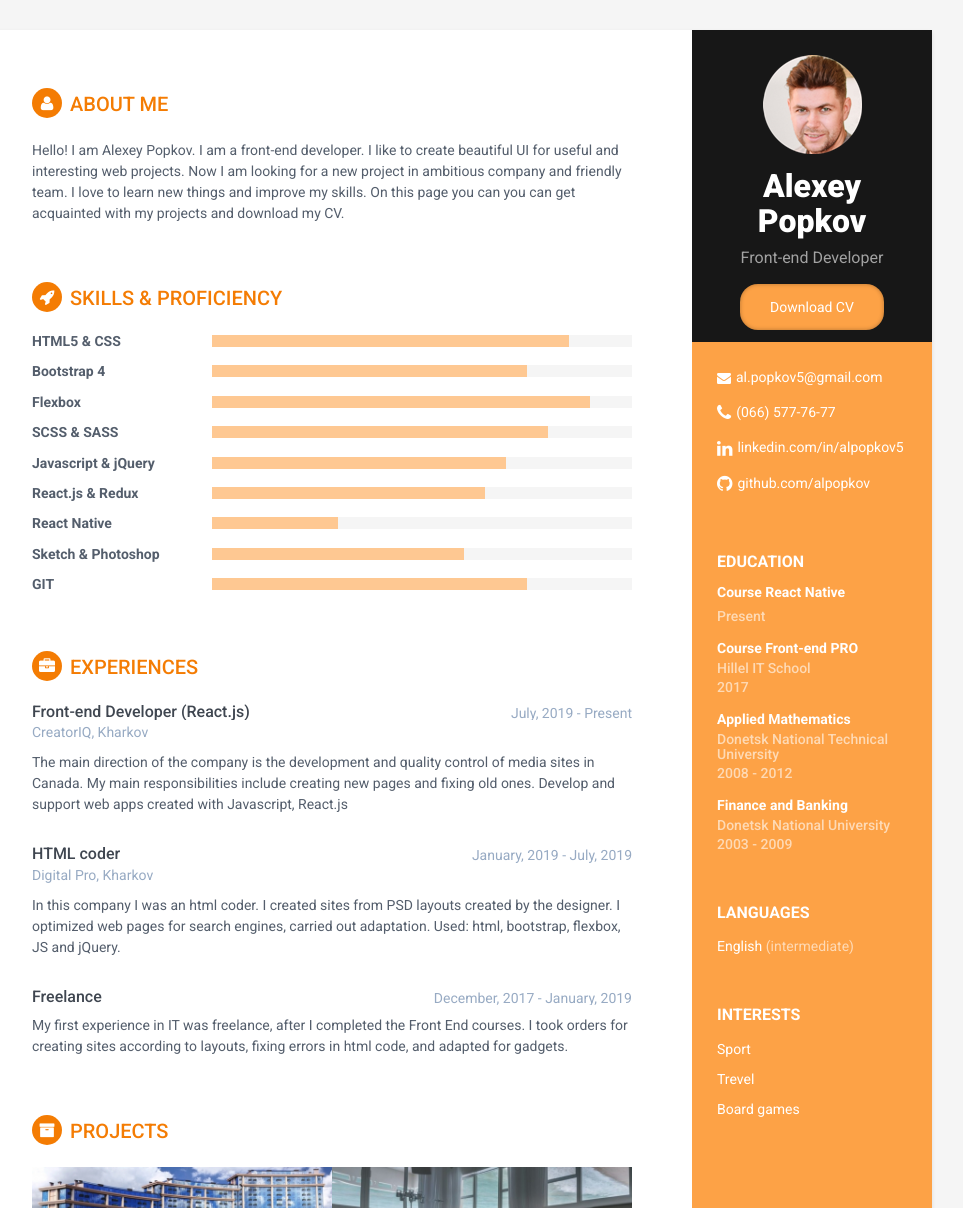
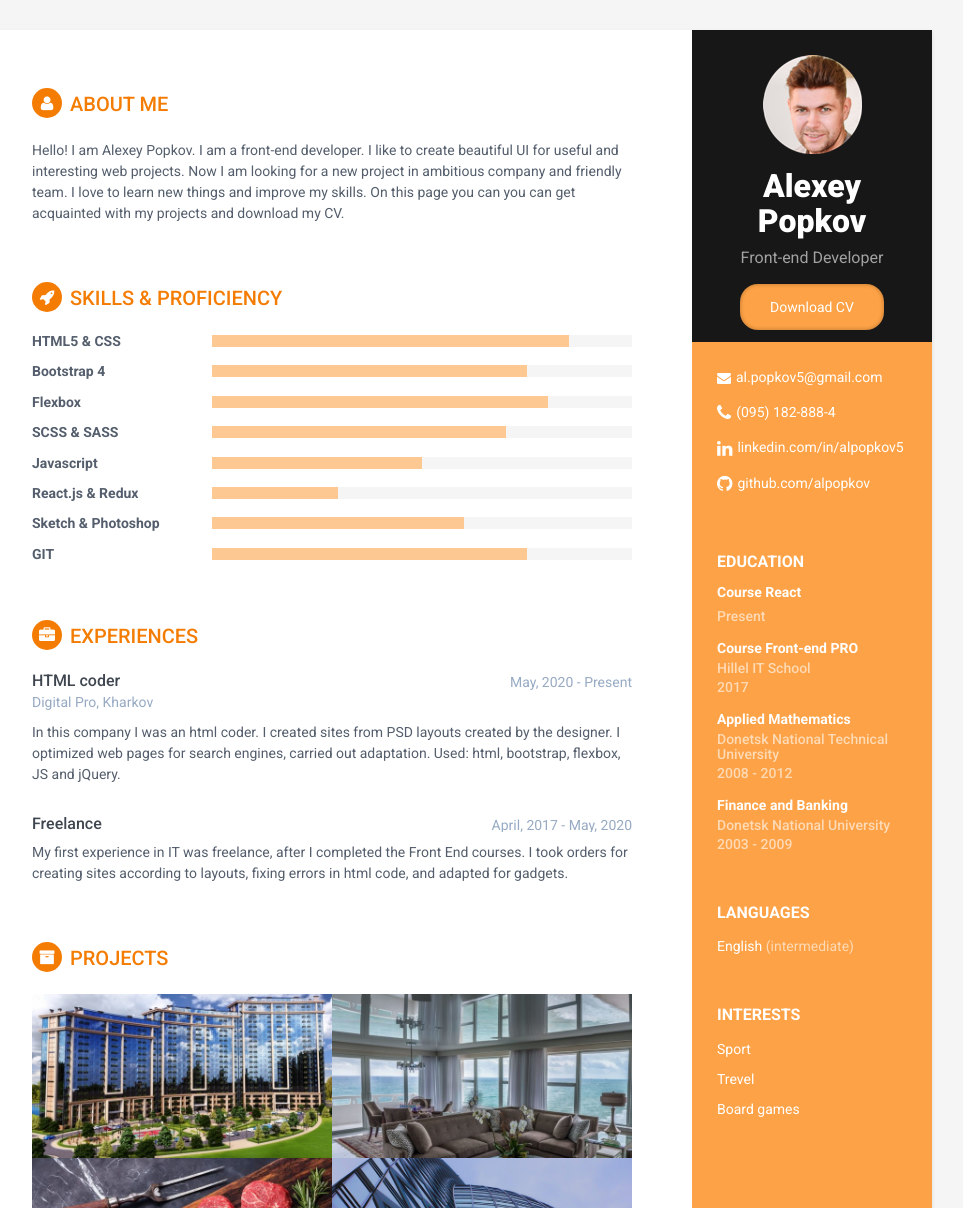
Before and after one commit to alpopkov/alpopkov.github.io, a plain HTML site: page index.html in a window 1280 px wide. Shown: the top 1208 px of the page, without its empty margins (188-1151 px from the left). Drawn offline with Linux system fonts and the light colour scheme.

Commit message:
add index.html

```diff
--- a/index.html
+++ b/index.html
@@ -27,15 +27,15 @@
       <div class="contact-container container-block">
         <ul class="list-unstyled contact-list">
           <li class="email"><i class="fa fa-envelope"></i><a href="mailto: yourname@email.com">al.popkov5@gmail.com</a></li>
-          <li class="phone"><i class="fa fa-phone"></i><a href="tel:0123 456 789">(066) 577-76-77</a></li>
-          <li class="linkedin"><i class="fa fa-linkedin"></i><a href="#" target="_blank">linkedin.com/in/alpopkov5</a></li>
-          <li class="github"><i class="fa fa-github"></i><a href="#" target="_blank">github.com/alpopkov</a></li>
+          <li class="phone"><i class="fa fa-phone"></i><a href="tel:0123 456 789">(095) 182-888-4</a></li>
+          <li class="linkedin"><i class="fa fa-linkedin"></i><a href="https://www.linkedin.com/in/alpopkov5/" target="_blank">linkedin.com/in/alpopkov5</a></li>
+          <li class="github"><i class="fa fa-github"></i><a href="https://github.com/alpopkov" target="_blank">github.com/alpopkov</a></li>
         </ul>
       </div>
       <div class="education-container container-block">
         <h2 class="container-block-title">Education</h2>
         <div class="item">
-          <h4 class="degree">Course React Native</h4>
+          <h4 class="degree">Course React</h4>
           <h5 class="meta"></h5>
           <div class="time">Present</div>
         </div>
@@ -97,33 +97,26 @@
           <div class="item">
             <h3 class="level-title">Flexbox</h3>
             <div class="level-bar">
-              <div class="level-bar-inner" data-level="90%">
+              <div class="level-bar-inner" data-level="80%">
               </div>
             </div>
           </div>
           <div class="item">
             <h3 class="level-title">SCSS &amp; SASS</h3>
             <div class="level-bar">
-              <div class="level-bar-inner" data-level="80%">
-              </div>
-            </div>
-          </div>
-          <div class="item">
-            <h3 class="level-title">Javascript &amp; jQuery</h3>
-            <div class="level-bar">
               <div class="level-bar-inner" data-level="70%">
               </div>
             </div>
           </div>
           <div class="item">
-            <h3 class="level-title">React.js &amp; Redux</h3>
+            <h3 class="level-title">Javascript</h3>
             <div class="level-bar">
-              <div class="level-bar-inner" data-level="65%">
+              <div class="level-bar-inner" data-level="50%">
               </div>
             </div>
           </div>
           <div class="item">
-            <h3 class="level-title">React Native</h3>
+            <h3 class="level-title">React.js &amp; Redux</h3>
             <div class="level-bar">
               <div class="level-bar-inner" data-level="30%">
               </div>
@@ -150,20 +143,8 @@
         <div class="item">
           <div class="meta">
             <div class="upper-row">
-              <h3 class="job-title">Front-end Developer (React.js)</h3>
-              <div class="time">July, 2019 - Present</div>
-            </div>
-            <div class="company">CreatorIQ, Kharkov</div>
-          </div>
-          <div class="details">
-            <p>The main direction of the company is the development and quality control of media sites in Canada. My main responsibilities include creating new pages and fixing old ones. Develop and support web apps created with Javascript, React.js</p>
-          </div>
-        </div>
-        <div class="item">
-          <div class="meta">
-            <div class="upper-row">
               <h3 class="job-title">HTML coder</h3>
-              <div class="time">January, 2019 - July, 2019</div>
+              <div class="time">May, 2020 - Present</div>
             </div>
             <div class="company">Digital Pro, Kharkov</div>
           </div>
@@ -175,7 +156,7 @@
           <div class="meta">
             <div class="upper-row">
               <h3 class="job-title">Freelance</h3>
-              <div class="time">December, 2017 - January, 2019</div>
+              <div class="time">April, 2017 - May, 2020</div>
             </div>
             <div class="company"></div>
           </div>
```
